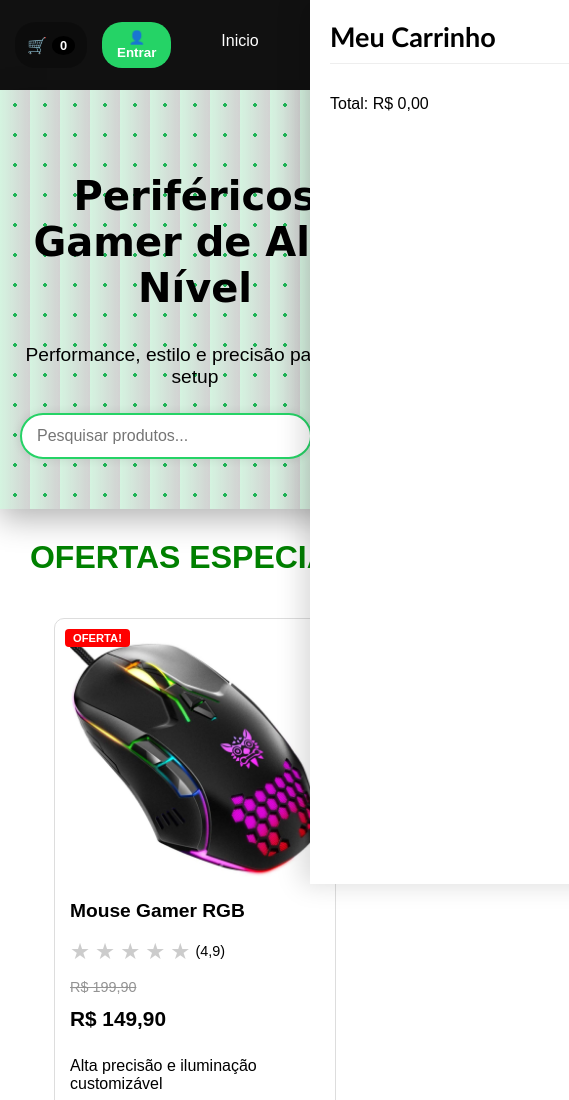
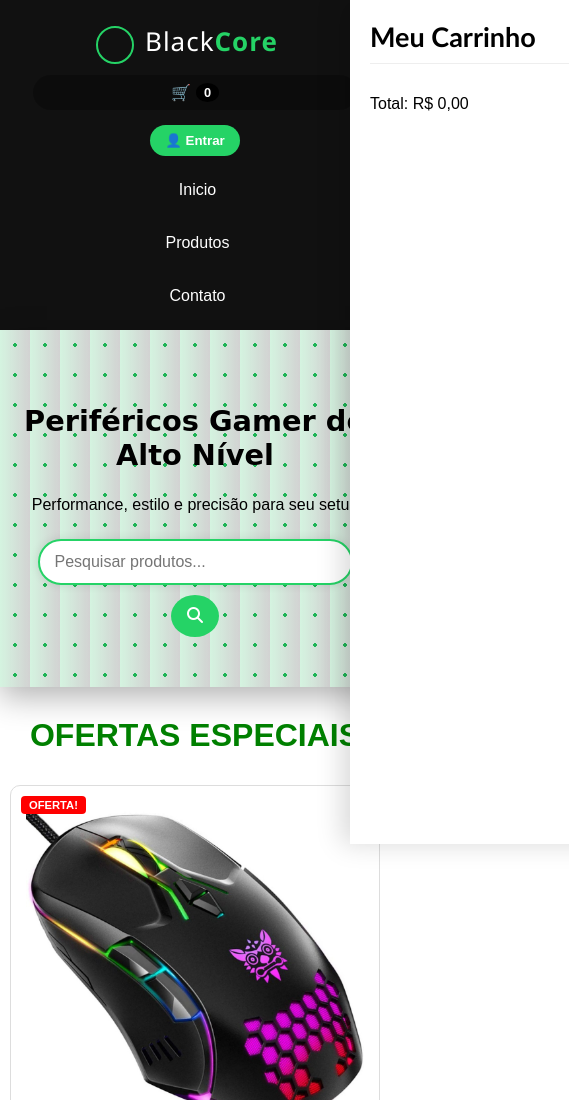
Before and after one commit to Eu-Vitoria/BlackCore, a website: page index.html in a window 390 px wide. Shown: the top 1100 px of the page, 569 px wide, since content can reach past the window. Drawn offline with Linux system fonts and the light colour scheme.

Commit message:
melhorias

```diff
--- a/index.html
+++ b/index.html
@@ -14,6 +14,10 @@
   --accent: #444;
 }
 
+* {
+  box-sizing: border-box;
+}
+
 html {
     scroll-behavior: smooth;
 }
@@ -23,6 +27,7 @@ body {
   font-family: Arial, sans-serif;
   background-color: var(--bg);
   color: var(--text);
+   overflow-x: hidden;
 }
 
 :focus {
@@ -636,6 +641,74 @@ nav a:hover {
   margin-top: 10px;
 }
 
+@media (max-width: 768px) {
+
+  header {
+    flex-direction: column;
+    align-items: center;
+  }
+
+  nav {
+    width: 100%;
+    flex-direction: column;
+    align-items: center;
+  }
+
+  nav a {
+    width: 100%;
+    text-align: center;
+  }
+
+  .carrinho {
+    width: 90%;
+    justify-content: center;
+  }
+
+}
+
+@media (max-width: 768px) {
+  .produtos {
+    grid-template-columns: 1fr;
+    padding: 10px;
+  }
+
+  .card {
+    max-width: 100%;
+  }
+}
+
+@media (max-width: 768px) {
+  .banner h1 {
+    font-size: 1.8rem;
+  }
+
+  .banner p {
+    font-size: 1rem;
+  }
+}
+
+@media (max-width: 480px) {
+  .barra-pesquisa {
+    flex-direction: column;
+  }
+
+  .barra-pesquisa input {
+    width: 100%;
+  }
+}
+
+@media (max-width: 480px) {
+  .painel-carrinho {
+    width: 100%;
+  }
+}
+
+@media (max-width: 768px) {
+  .footer-container {
+    flex-direction: column;
+    text-align: center;
+  }
+}
 
 </style>
 </head>
@@ -766,7 +839,7 @@ nav a:hover {
 </button>
     </div>
   </div>
->
+
   <div class="overlay"></div>
 
   <div id="painel-carrinho" class="painel-carrinho">
```
